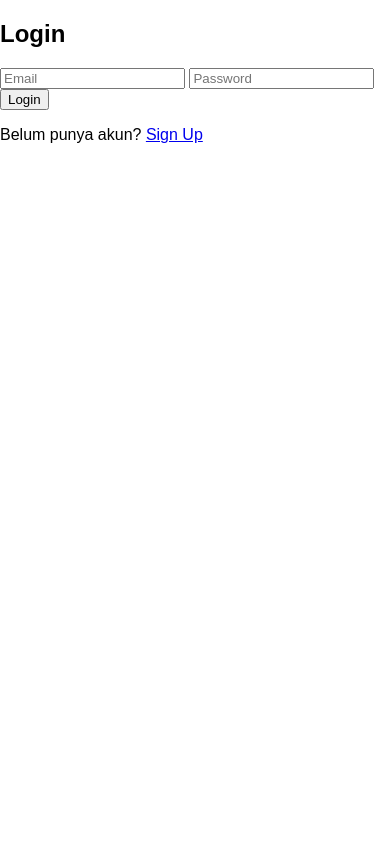
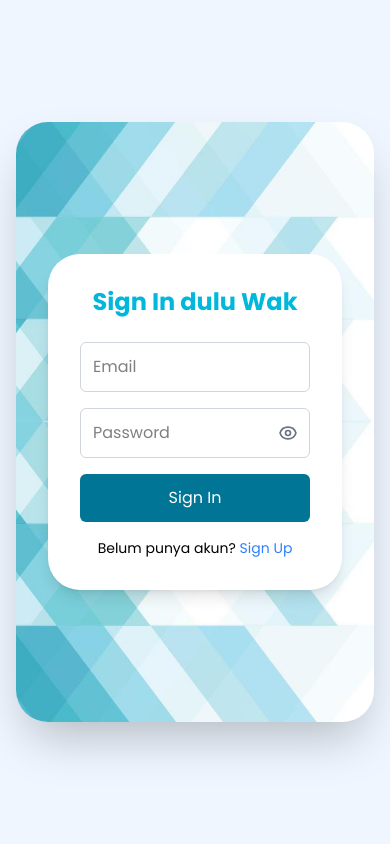
Before and after one commit to Selineajasih/Anomali12, a PHP site: page /login.php in a window 390 px wide. Run offline with PHP 8.4, Linux system fonts and the light colour scheme; style sheets or scripts are compiled from the project's sources.

Commit message:
Tampilan login

```diff
--- a/login.php
+++ b/login.php
@@ -1,17 +1,23 @@
 <?php
 // login.php
+
 session_start();
 include('db.php');
-if($_SERVER['REQUEST_METHOD'] == 'POST'){
+
+if ($_SERVER['REQUEST_METHOD'] === 'POST') {
     $email = trim($_POST['email']);
     $password = $_POST['password'];
+
     $stmt = $conn->prepare("SELECT * FROM users WHERE email = ?");
     $stmt->bind_param("s", $email);
     $stmt->execute();
+
     $result = $stmt->get_result();
-    if($result->num_rows == 1){
+
+    if ($result->num_rows === 1) {
         $user = $result->fetch_assoc();
-        if(password_verify($password, $user['password'])){
+
+        if (password_verify($password, $user['password'])) {
             $_SESSION['user'] = $user;
             header("Location: index.php");
             exit;
@@ -22,27 +28,95 @@ if($_SERVER['REQUEST_METHOD'] == 'POST'){
         $error = "Email tidak ditemukan.";
     }
 }
+// end login logic
 ?>
 <!DOCTYPE html>
 <html>
 <head>
-  <title>Login</title>
-  <link rel="stylesheet" type="text/css" href="style.css">
+  <title>Sign In</title>
+  <link rel="stylesheet" href="src/output.css" />
+  <link href="https://fonts.googleapis.com/css2?family=Poppins:wght@400;500;600;700&display=swap" rel="stylesheet" />
+  <style>
+    body {
+      font-family: 'Poppins', sans-serif;
+    }
+  </style>
 </head>
-<body>
-  <h2>Login</h2>
+
+<body class="bg-blue-50 flex justify-center items-center min-h-screen px-4">
+
+  <!-- main container -->
+  <div class="xl:w-5/6 md:w-5/6 rounded-4xl flex items-center justify-between min-h-[600px] p-8 overflow-hidden shadow-2xl bg-cover bg-center" style="background-image: url('assets/abstract-triangle.jpg');">
+
+    <!-- form login -->
+    <div class="bg-white p-8 rounded-4xl shadow-lg w-full md:w-full lg:w-1/2 h-full">
+
+      <!-- alert / error message -->
       <?php
-  if(isset($_SESSION['message'])) {
+      if (isset($_SESSION['message'])) {
           echo "<p style='color:green;'>".$_SESSION['message']."</p>";
           unset($_SESSION['message']);
       }
-  if(isset($error)) echo "<p style='color:red;'>$error</p>";
+      if (isset($error)) echo "<p style='color:red;'>$error</p>";
       ?>
-  <form method="POST" action="">
-    <input type="email" name="email" placeholder="Email" required>
-    <input type="password" name="password" placeholder="Password" required>
-    <button type="submit">Login</button>
+      <!-- end alert -->
+
+      <h1 class="text-2xl md:text-3xl lg:text-4xl font-bold text-center mb-6 text-cyan-500">Sign In dulu Wak</h1>
+
+      <form method="POST" action="" class="space-y-4">
+        <div>
+          <input type="text" name="email" placeholder="Email" required class="w-full p-3 border border-gray-300 rounded-md focus:outline-none focus:ring-2 focus:ring-blue-400" />
+        </div>
+        <div class="relative">
+          <input id="password" type="password" name="password" placeholder="Password" required class="w-full p-3 border border-gray-300 rounded-md pr-12 focus:outline-none focus:ring-2 focus:ring-blue-400" />
+          <button type="button" onclick="togglePassword()" class="absolute top-1/2 right-3 transform -translate-y-1/2 text-gray-500 hover:text-blue-500">
+            <svg id="eyeIcon" xmlns="http://www.w3.org/2000/svg" class="h-5 w-5" fill="none" viewBox="0 0 24 24" stroke="currentColor">
+              <path stroke-linecap="round" stroke-linejoin="round" stroke-width="2" d="M15 12a3 3 0 11-6 0 3 3 0 016 0z" />
+              <path stroke-linecap="round" stroke-linejoin="round" stroke-width="2" d="M2.458 12C3.732 7.943 7.523 5 12 5c4.477 0 8.268 2.943 9.542 7-1.274 4.057-5.065 7-9.542 7-4.477 0-8.268-2.943-9.542-7z" />
+            </svg>
+          </button>
+        </div>
+        <div>
+          <button type="submit" class="w-full bg-cyan-700 text-white p-3 rounded-md hover:bg-cyan-900 transition">Sign In</button>
+        </div>
       </form>
-  <p>Belum punya akun? <a href="signup.php">Sign Up</a></p>
+
+      <p class="block lg:hidden mt-4 text-center text-sm">
+        Belum punya akun? <a href="signup.php" class="text-blue-500 hover:underline">Sign Up</a>
+      </p>
+    </div>
+    <!-- end form -->
+
+    <!-- side info -->
+    <div class="hidden lg:block w-1/2 bg-cover bg-center rounded-l-4xl">
+      <div>
+        <h1 class="text-2xl md:text-3xl lg:text-4xl font-bold text-center mb-6 text-cyan-900">Hallo, Customer!</h1>
+        <p class="font-normal shadow-2xl text-center mb-6 text-cyan-900">
+          Kalo belum punya akun, klik Sign Up dibawah ini ya!
+        </p>
+        <div class="flex justify-center">
+          <a href="signup.php" class="block text-center w-1/2 bg-transparent border-cyan-900 border-2 text-cyan-900 p-3 rounded-full hover:bg-cyan-900 hover:text-white transition">
+            Sign Up
+          </a>
+        </div>
+      </div>
+    </div>
+    <!-- end side info -->
+
+  </div>
+  <!-- end container -->
+
+  <script>
+    function togglePassword() {
+      const passwordInput = document.getElementById('password');
+      const eyeIcon = document.getElementById('eyeIcon');
+      if (passwordInput.type === 'password') {
+        passwordInput.type = 'text';
+      } else {
+        passwordInput.type = 'password';
+      }
+    }
+  </script>
+
 </body>
 </html>
```
Also changed, not shown: signup.php (+35 -16 lines). Lines whose indentation alone changed are shown as unchanged.
